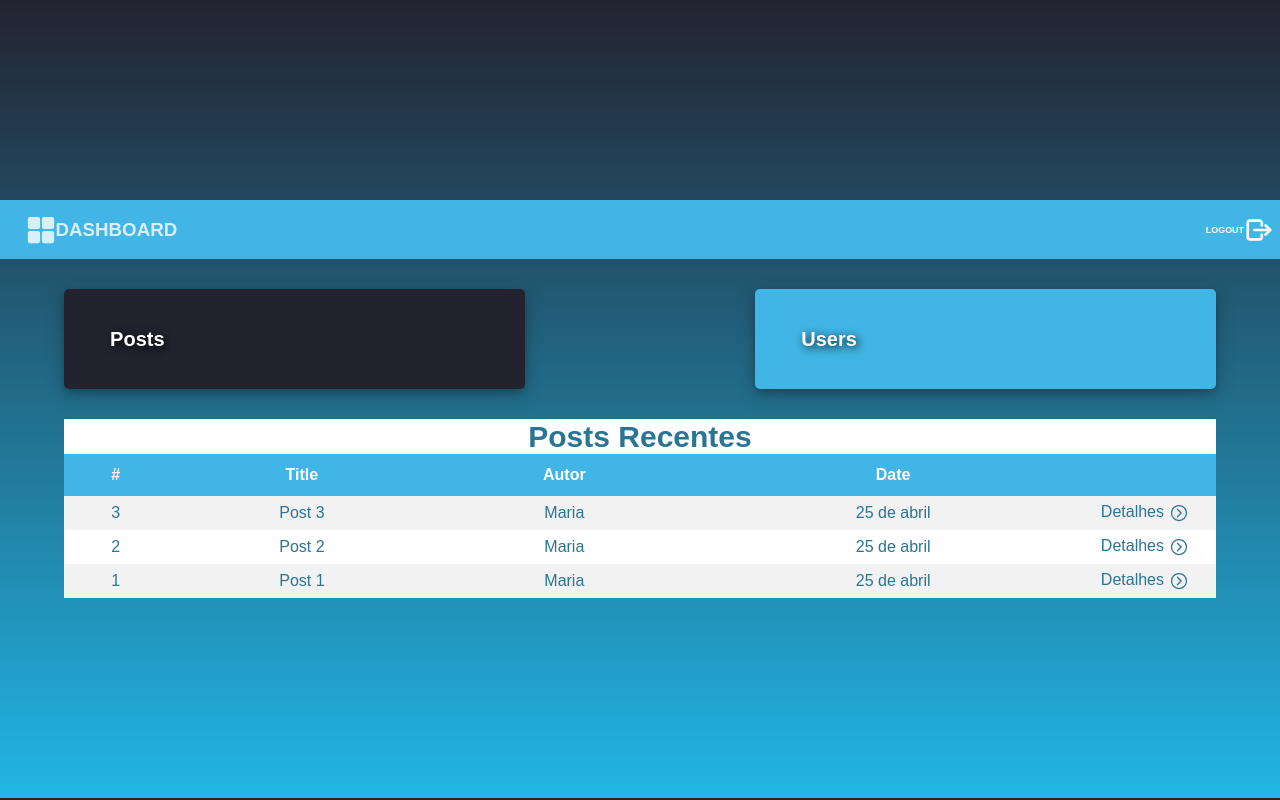
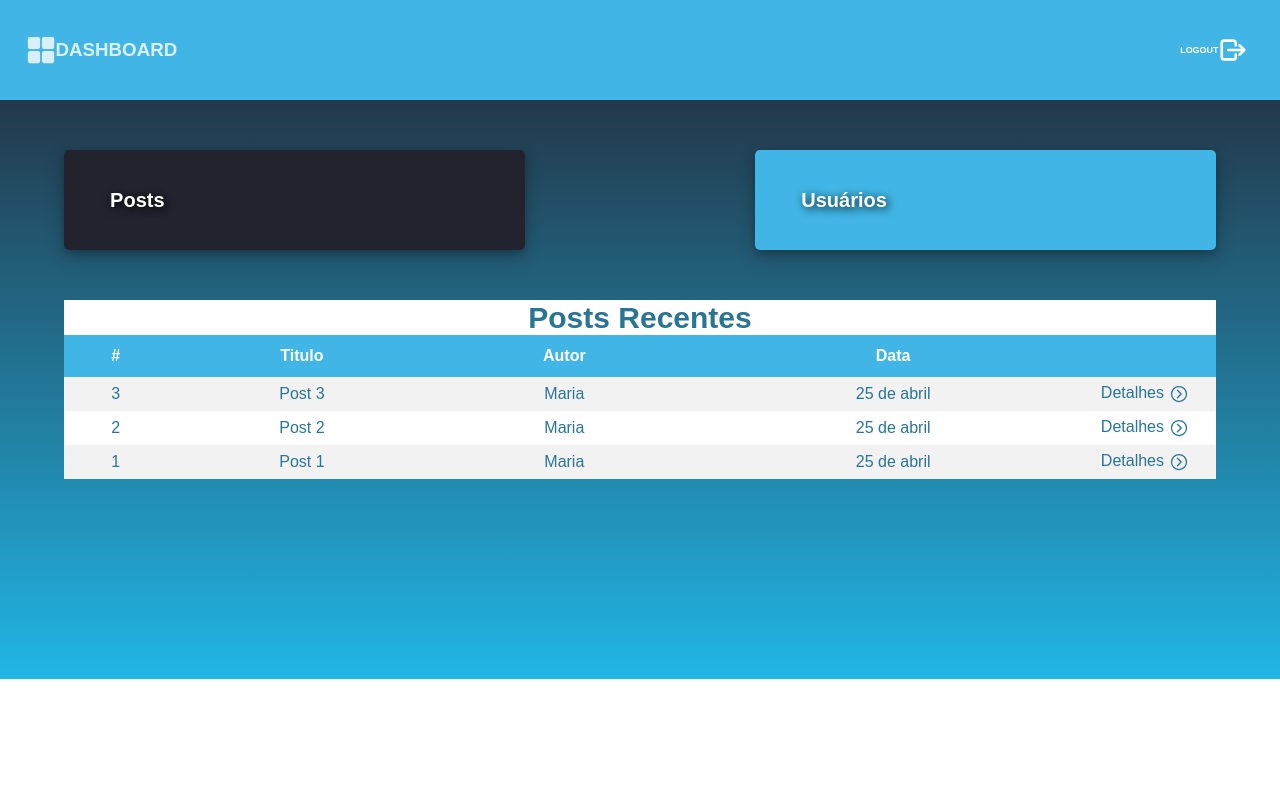
Before and after one commit to Joao-Vitor-Fernandes/Trainee-2023.1, a PHP site: page /app/views/admin/dashboard.html in a window 1280 px wide. Run offline with PHP 8.4, Linux system fonts and the light colour scheme.

Commit message:
mudanca de idioma

```diff
--- a/Phonefy/app/views/admin/dashboard.html
+++ b/Phonefy/app/views/admin/dashboard.html
@@ -28,7 +28,7 @@
                         </button>
 
                         <button class="card-user">
-                            <h2>Users</h2>
+                            <h2>Usuários</h2>
                         </button>
                     </div>
 
@@ -37,9 +37,9 @@
                             <caption>Posts Recentes</caption>
                             <tr id="table-th">
                             <th>#</th>
-                            <th>Title</th>
+                            <th>Titulo</th>
                             <th>Autor</th>
-                            <th>Date</th>
+                            <th>Data</th>
                             <th id="details-tam"></th>
                             </tr>
                             <tr>
--- a/Phonefy/public/css/dashboard.css
+++ b/Phonefy/public/css/dashboard.css
@@ -2,6 +2,7 @@ body {
     margin: 0;
     font-family: 'Montserrat', sans-serif;
     background-image: linear-gradient(#232330, #21b6e6);
+    background-repeat: no-repeat;
 }
 
 ion-icon {
@@ -17,13 +18,14 @@ ion-icon {
     align-items: center;
 
     color: #ffffff;
-    margin-top: 200px;
+
     margin-bottom: 200px;
 }
 
 .dashboard-nav {
     background-color: #41b6e6;
     width: 100%;
+    height: 100px;
     display: flex;
     flex-direction: row;
     justify-content: space-between;
@@ -42,7 +44,7 @@ ion-icon {
     background-color: #41b6e6;
     display: flex;
     align-items: center;
-    margin-left: 2%;
+    margin-right: 2%;
 
     border: none;
 
@@ -51,7 +53,7 @@ ion-icon {
 }
 
 .icon-name-logout ion-icon {
-    --ionicon-stroke-width : 45px ;
+    --ionicon-stroke-width : 45px;
 }
 /* .icon-name ion-icon:hover h6 {
     display: block;
@@ -73,8 +75,8 @@ ion-icon {
     flex-direction: row;
     justify-content: space-between;
 
-    padding-top: 30px;
-    padding-bottom: 30px;
+    padding-top: 50px;
+    padding-bottom: 50px;
 }
 
 .card-page h2 {
--- a/Phonefy/public/css/post_individual.css
+++ b/Phonefy/public/css/post_individual.css
@@ -169,7 +169,7 @@ ion-icon {
 }
 
 .social-media-icon ion-icon {
-    padding: 2px;
+    padding: 10px;
 }
 
 
```
